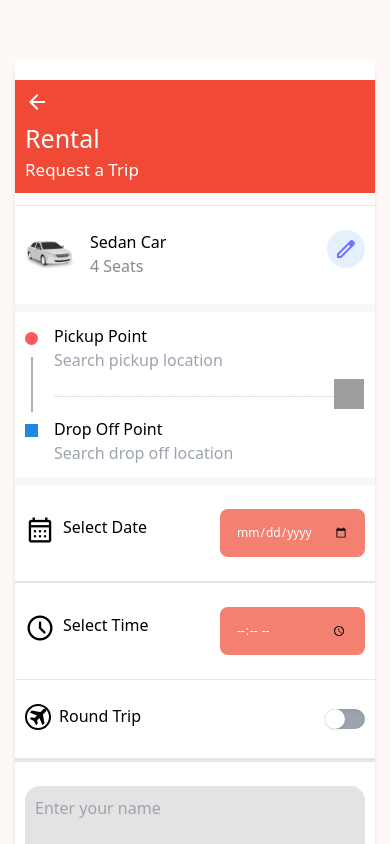
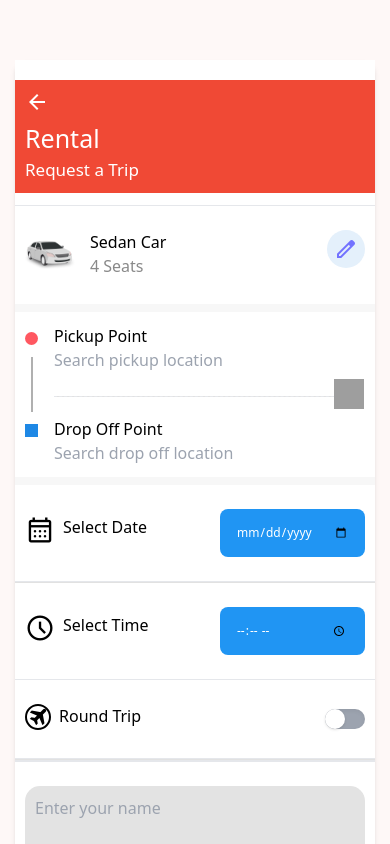
Before and after one commit to Noman40046/jatri, a React (Vite) app: page / in a window 390 px wide. Shown: the top 844 px of the page. Built offline with nearby package versions, Linux system fonts and the light colour scheme; grey boxes are pictures that could not be loaded.

Commit message:
input bg

```diff
--- a/src/index.css
+++ b/src/index.css
@@ -246,10 +246,10 @@ background-color: white;
   .dtt{
     color: rgb(255, 255, 255);
     border: none;
-    background-color: #F48072;
     font-weight: 400;
     width: 145px;
     font-size: 12px;
+    background-color: #2095F3;
   }
   .messege {
     width: 340px;
@@ -259,7 +259,6 @@ background-color: white;
     width: 340px;
   }
 }
-
 
 
 
```
